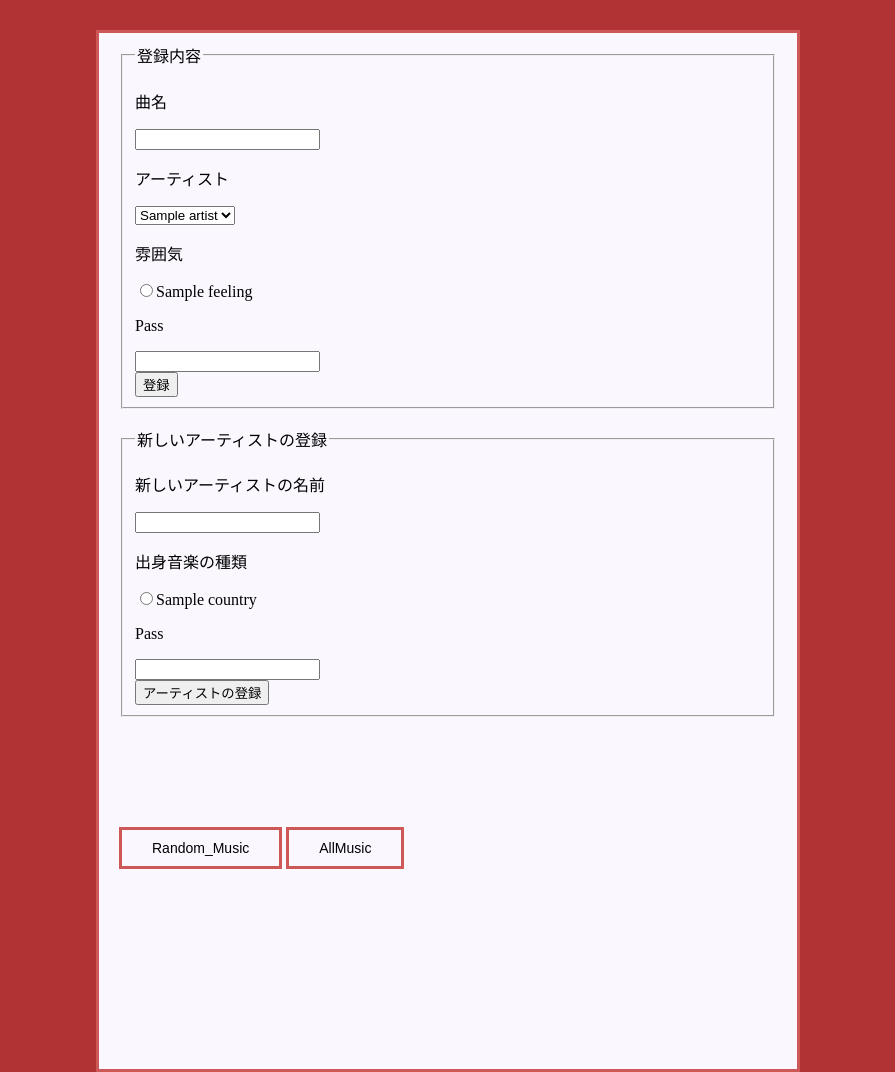
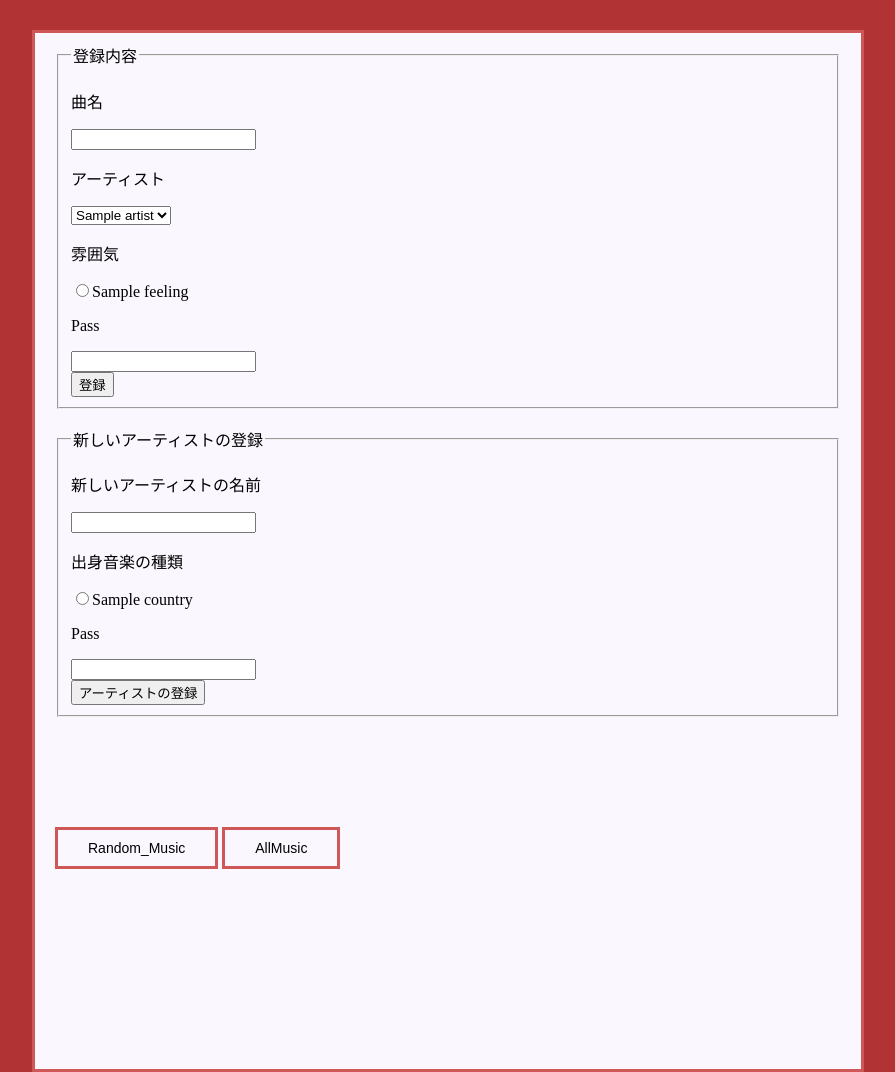
Before and after one commit to si0/NextSing, a Flask app: template templates/regist.html in a window 1280 px wide. Shown: the whole page, without its empty margins (192-1087 px from the left). Run offline with Flask 2, Linux system fonts and the light colour scheme; the template is opened without the code that fills it: most values are stand-ins (such as "Sample title", 1, 10 or a date in 2020).

Commit message:
横幅の調整

```diff
--- a/static/style.css
+++ b/static/style.css
@@ -1,5 +1,5 @@
 body {
-    width : 55%;
+    width : 65%;
     margin : 0 auto;
     background : #B23333;
 }
```
